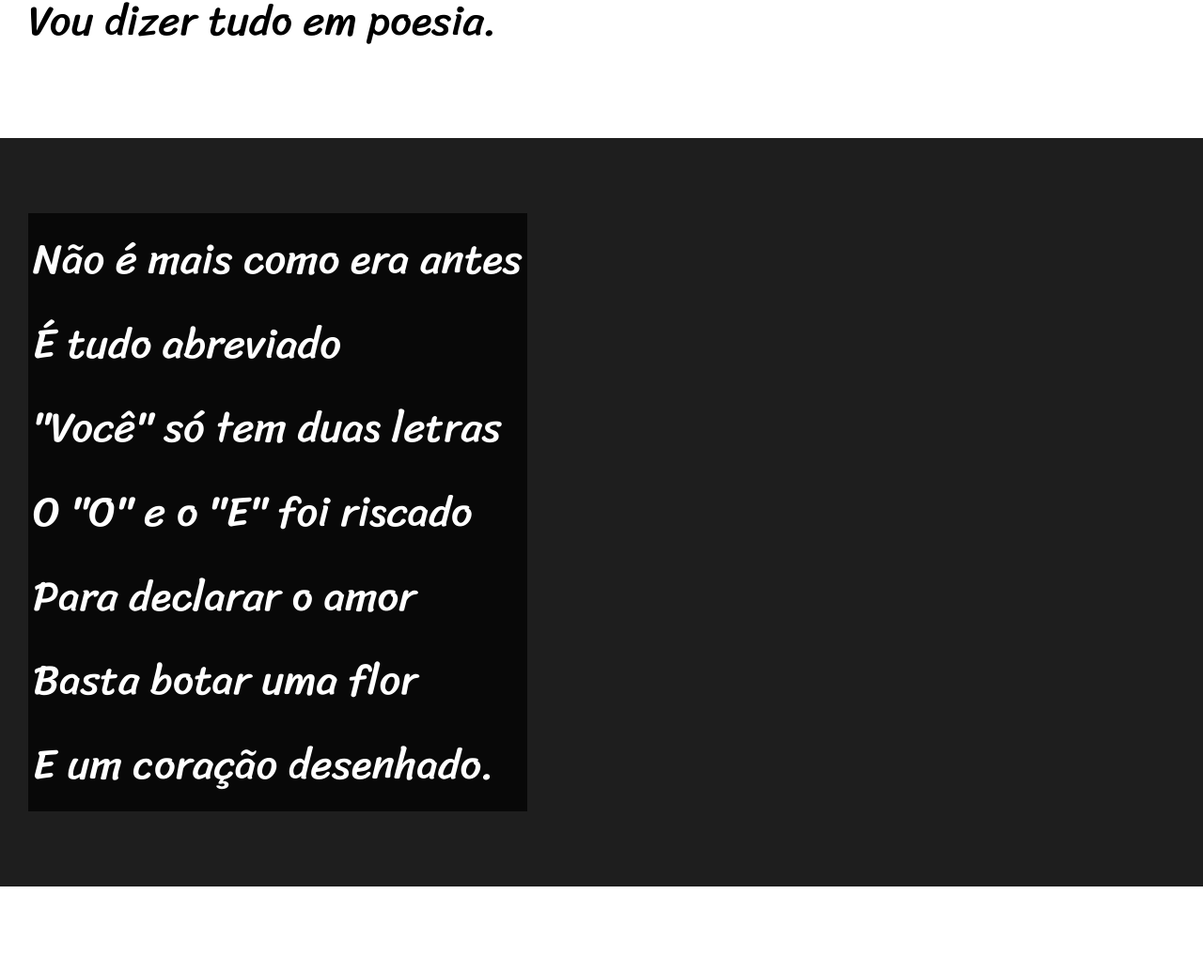
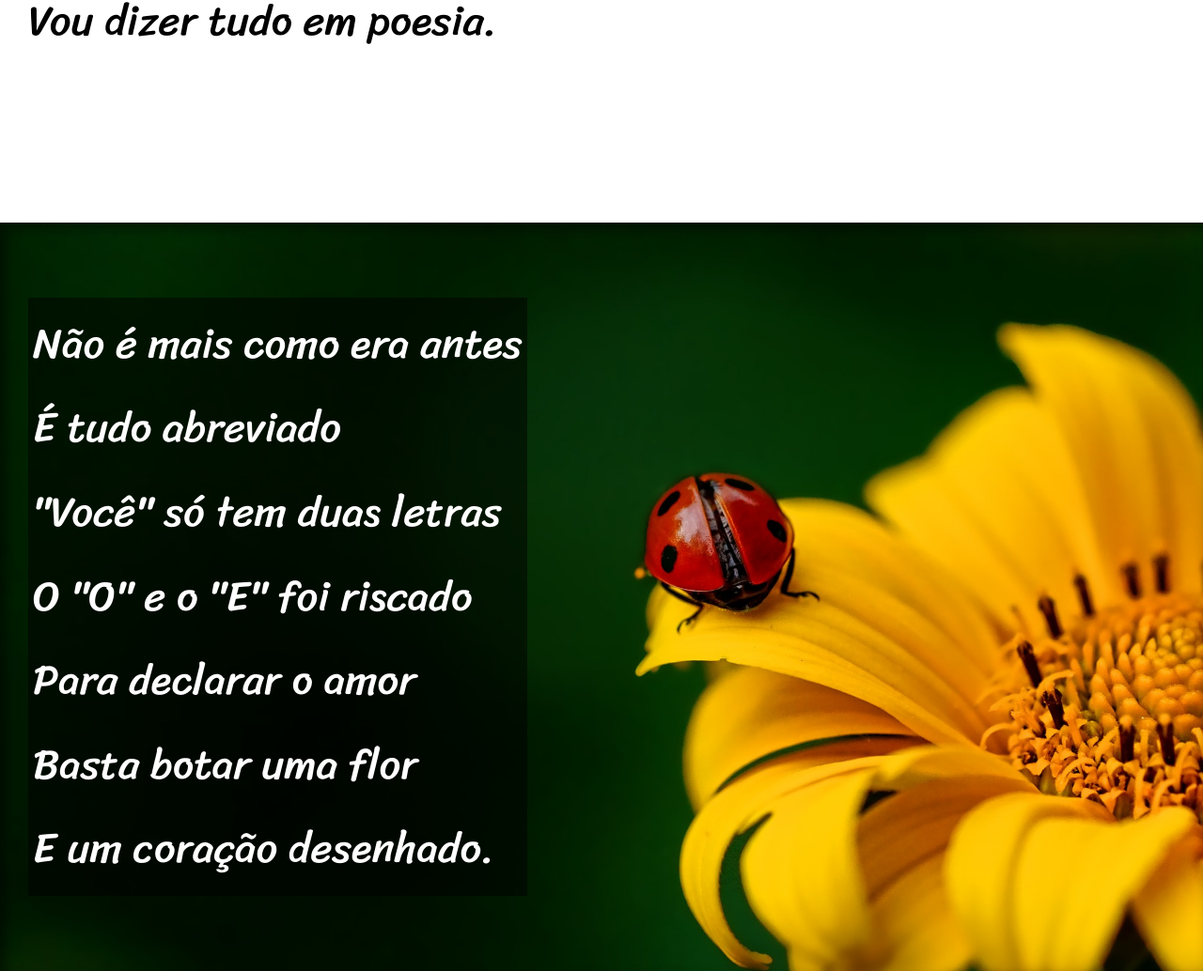
Before and after one commit to Yokobataki/html-css, a plain HTML site: page desafios/d012/index.html in a window 1280 px wide. Shown: the part 900-1934 px from the top of the page at 94% size. Drawn offline with Linux system fonts and the light colour scheme.

Commit message:
finalizacão

```diff
--- a/desafios/d012/estilo/style.css
+++ b/desafios/d012/estilo/style.css
@@ -56,6 +56,11 @@ section {
     font-size: 3.5vw;
 }
 
+section > p {
+    padding-bottom: 2em;
+
+}
+
 section.normal {
     background-color: white;
     color: black;
@@ -64,12 +69,26 @@ section.normal {
 section.imagem {
     background-color: rgb(30, 30, 30);
     color: white;
+    box-shadow: inset 6px 6px 13px 0px rgba(0, 0, 0, 0.500);
+    background-size: cover;
+    background-attachment: fixed;
 }
 
 section.imagem > p {
     display: inline-block;
     padding: 5px;
-    background-color: rgba(0, 0, 0, 0.750);
+    background-color: rgba(0, 0, 0, 0.500);
+    text-shadow: 1px 1px opx black;
+}
+
+section#img01 {
+    background-image: url('../imagens/background001.jpg');
+    background-position: right center;
+}
+
+section#img02 {
+    background-image: url('../imagens/background002.jpg');
+    background-position: right center;
 }
 
 footer {
--- a/desafios/d012/index.html
+++ b/desafios/d012/index.html
@@ -25,7 +25,7 @@
         </p>
     </section>
 
-    <section class="imagem">
+    <section class="imagem" id="img01">
         <p>
             Não é mais como era antes<br>
             É tudo abreviado<br>
@@ -59,7 +59,7 @@
         </p>
     </section>
 
-    <section class="imagem">
+    <section class="imagem" id="img02">
         <p>
             Tenho saudade das cartas<br>
             Escritas com a própria mão<br>
```
